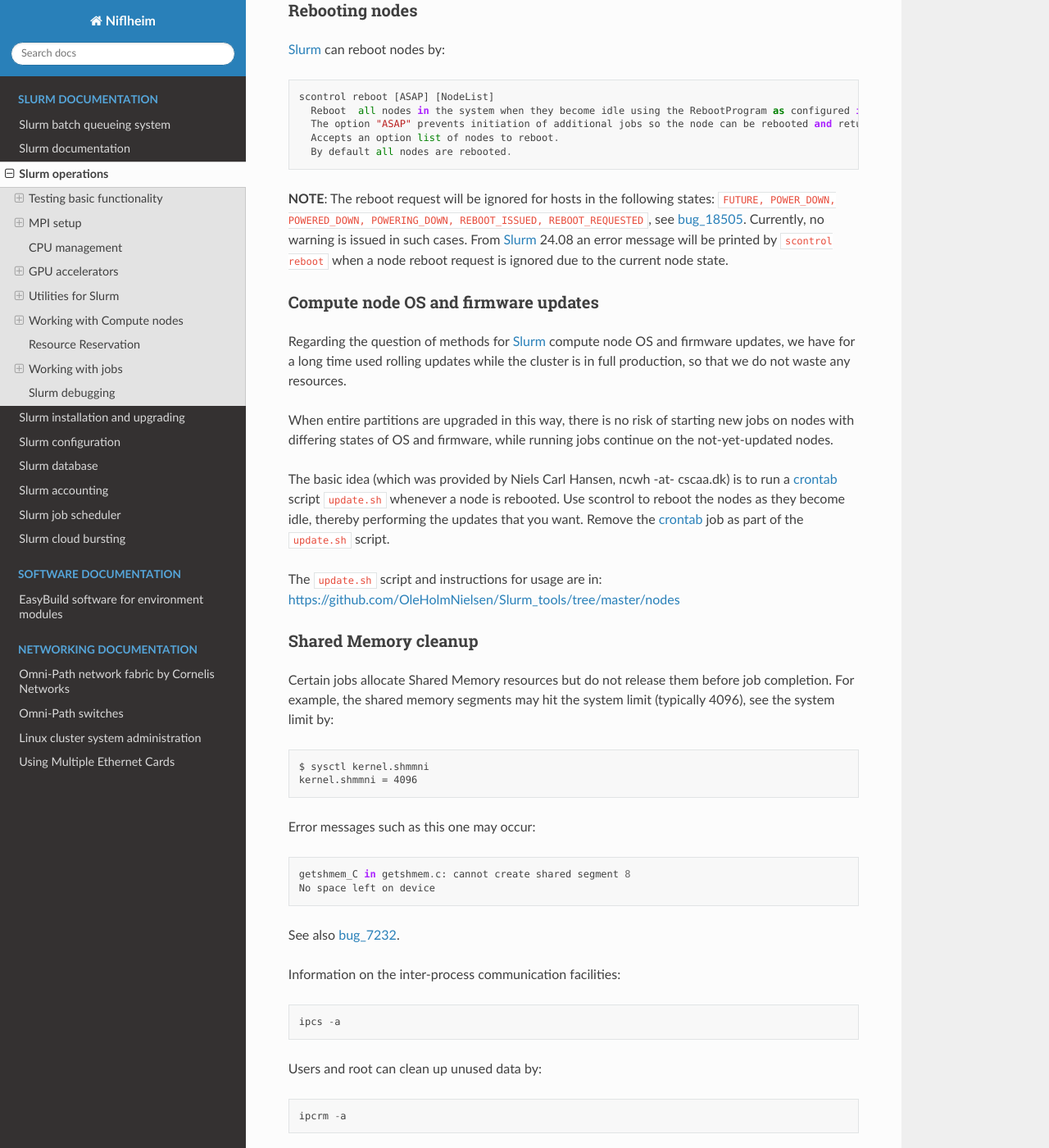
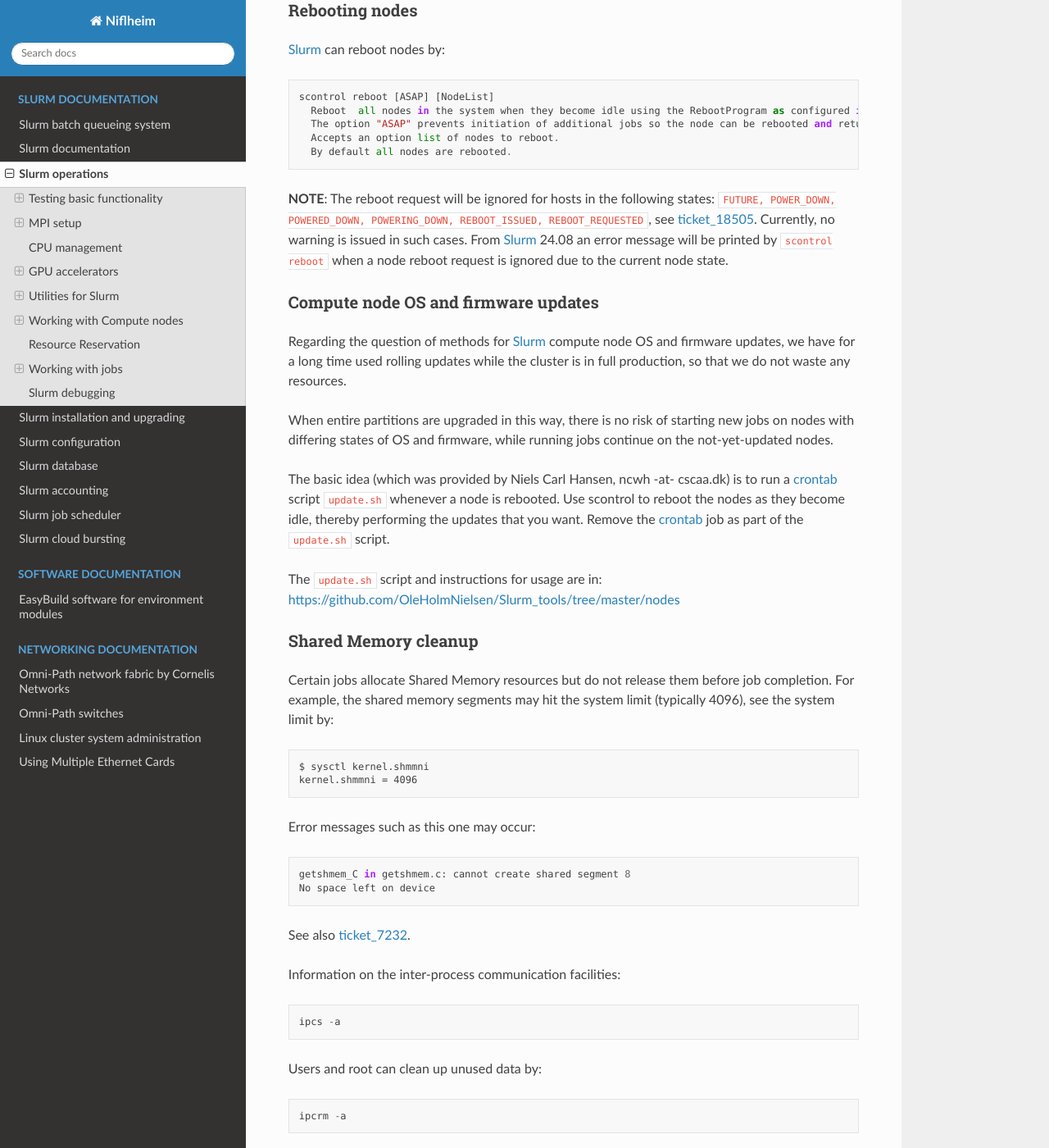
Before and after one commit to OleHolmNielsen/Niflheim_system, a Sphinx documentation site: the page built from docs/Slurm_operations.rst, in a window 1280 px wide and 1400 px high, scrolled down 17774 px. Shown: the whole window at 82% size. Built offline with Sphinx 7.4.7 and the Read the Docs theme 3.1.0, drawn with Linux system fonts in a browser that asks for light colours; some of the changed text lies outside the part shown.

Commit message:
Changed name bug into ticket

```diff
--- a/docs/Slurm_operations.rst
+++ b/docs/Slurm_operations.rst
@@ -226,7 +226,7 @@ Here we list some useful third-party utilities that Slurm_ administrators or use
 
 .. _schedtop: https://svn.princeton.edu/schedtop/
 .. _pestat: https://github.com/OleHolmNielsen/Slurm_tools/tree/master/pestat
-.. _bug_1868: https://support.schedmd.com/show_bug.cgi?id=1868
+.. _ticket_1868: https://support.schedmd.com/show_bug.cgi?id=1868
 
 Graphical monitoring tools
 --------------------------
@@ -585,7 +585,7 @@ A **very useful** new state filtering was added to the sinfo_ command starting f
 
 We can use this to specify the state ``~POWERED_DOWN`` (meaning *not powered down*),
 so that nodes that have been powered down by :ref:`Slurm_power_saving` will be skipped by clush_.
-See also bug_21428_.
+See also ticket_21428_.
 
 An example usage of this is::
 
@@ -601,7 +601,7 @@ You can even configure the ``clush -a`` command to include **only** the ``~POWER
 
 Note that nodes with states such as ``Down`` (for example, crashed nodes) will not be skipped!
 
-.. _bug_21428: https://support.schedmd.com/show_bug.cgi?id=21428
+.. _ticket_21428: https://support.schedmd.com/show_bug.cgi?id=21428
 
 Copying files with ClusterShell
 ...............................
@@ -794,11 +794,11 @@ Slurm_ can reboot nodes by::
     By default all nodes are rebooted.
 
 **NOTE**: The reboot request will be ignored for hosts in the following states: ``FUTURE, POWER_DOWN, POWERED_DOWN, POWERING_DOWN, REBOOT_ISSUED, REBOOT_REQUESTED``,
-see bug_18505_.
+see ticket_18505_.
 Currently, no warning is issued in such cases.
 From Slurm_ 24.08 an error message will be printed by ``scontrol reboot`` when a node reboot request is ignored due to the current node state.
 
-.. _bug_18505: https://support.schedmd.com/show_bug.cgi?id=18505
+.. _ticket_18505: https://support.schedmd.com/show_bug.cgi?id=18505
 
 Compute node OS and firmware updates
 ------------------------------------
@@ -833,7 +833,7 @@ Error messages such as this one may occur::
   getshmem_C in getshmem.c: cannot create shared segment 8
   No space left on device
 
-See also bug_7232_.
+See also ticket_7232_.
 
 Information on the inter-process communication facilities::
 
@@ -843,7 +843,7 @@ Users and root can clean up unused data by::
 
   ipcrm -a
 
-.. _bug_7232: https://support.schedmd.com/show_bug.cgi?id=7232
+.. _ticket_7232: https://support.schedmd.com/show_bug.cgi?id=7232
 
 .. _resource_reservation:
 
```
